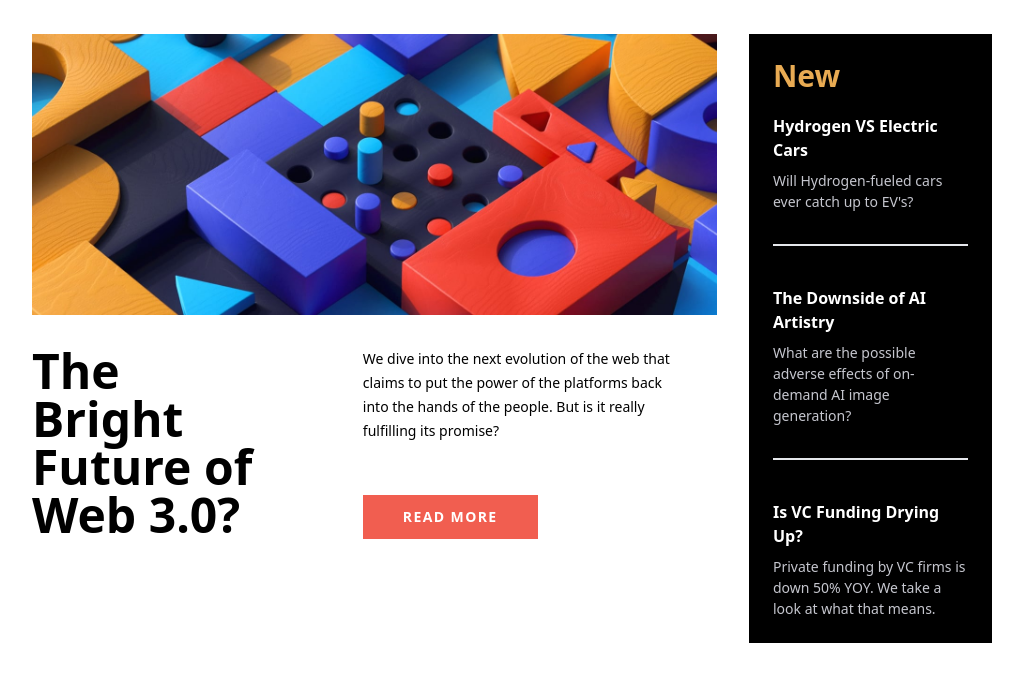
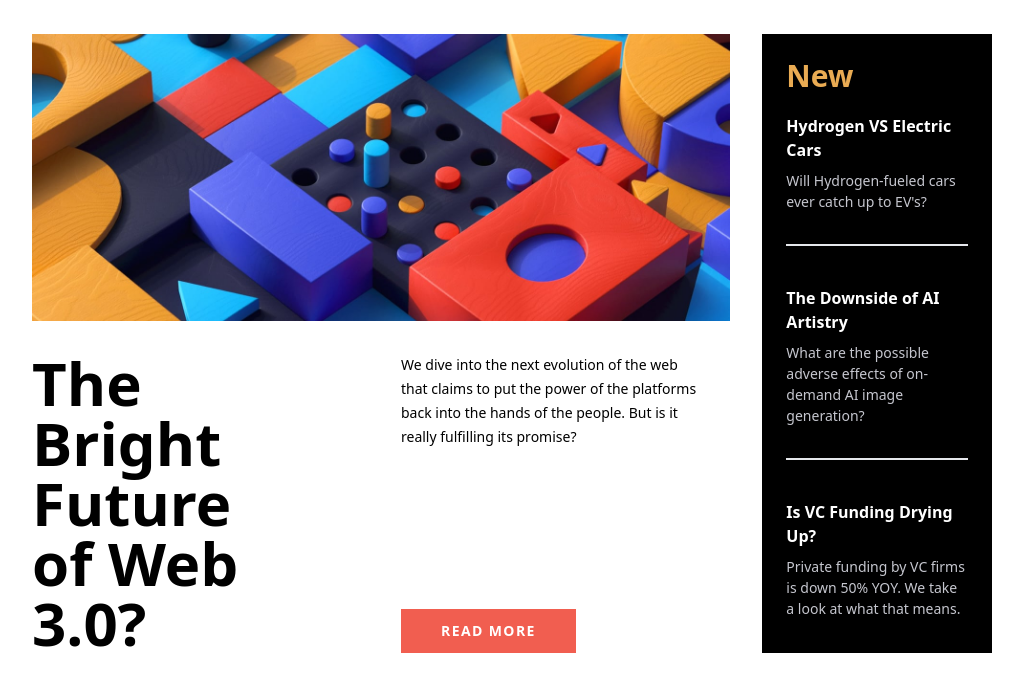
Before and after one commit to chrisgibbo/News-Homepage, a plain HTML site: page index.html in a window 1280 px wide. Shown: the part 118-800 px from the top of the page, without its empty margins (128-1151 px from the left). Drawn offline with nearby package versions, Linux system fonts and the light colour scheme.

Commit message:
increase font size of heading

```diff
--- a/index.html
+++ b/index.html
@@ -31,7 +31,7 @@
             <img src="images/image-web-3-desktop.jpg" alt="main-img-buildingBricks">
             <div class="flex justify-between pt-8">
                 <div>
-                    <h1 class="text-5xl font-bold">The Bright Future of Web 3.0?</h1>
+                    <h1 class="text-6xl font-bold">The Bright Future of Web 3.0?</h1>
                 </div>
                 <div class="ml-24 relative">
                     <p class="text-sm leading-6 text-left pr-7">We dive into the next evolution of the web
```
